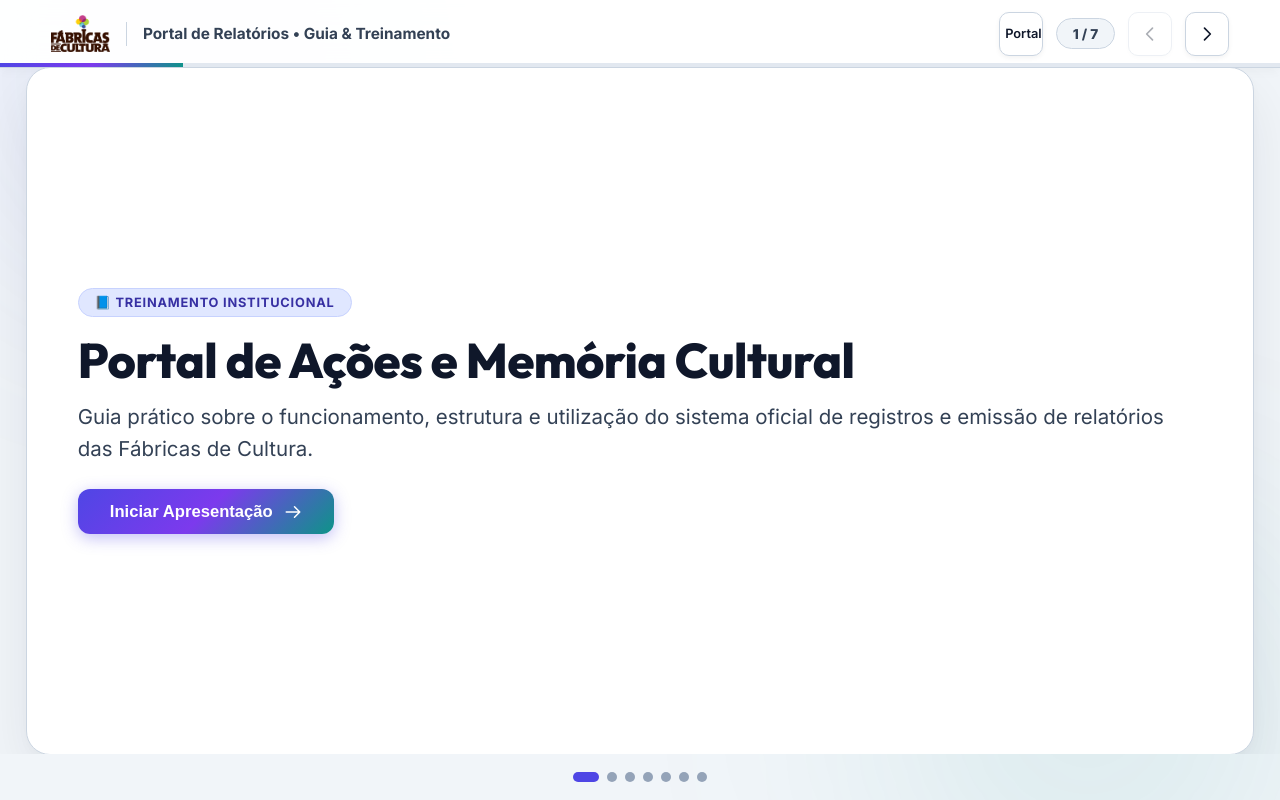
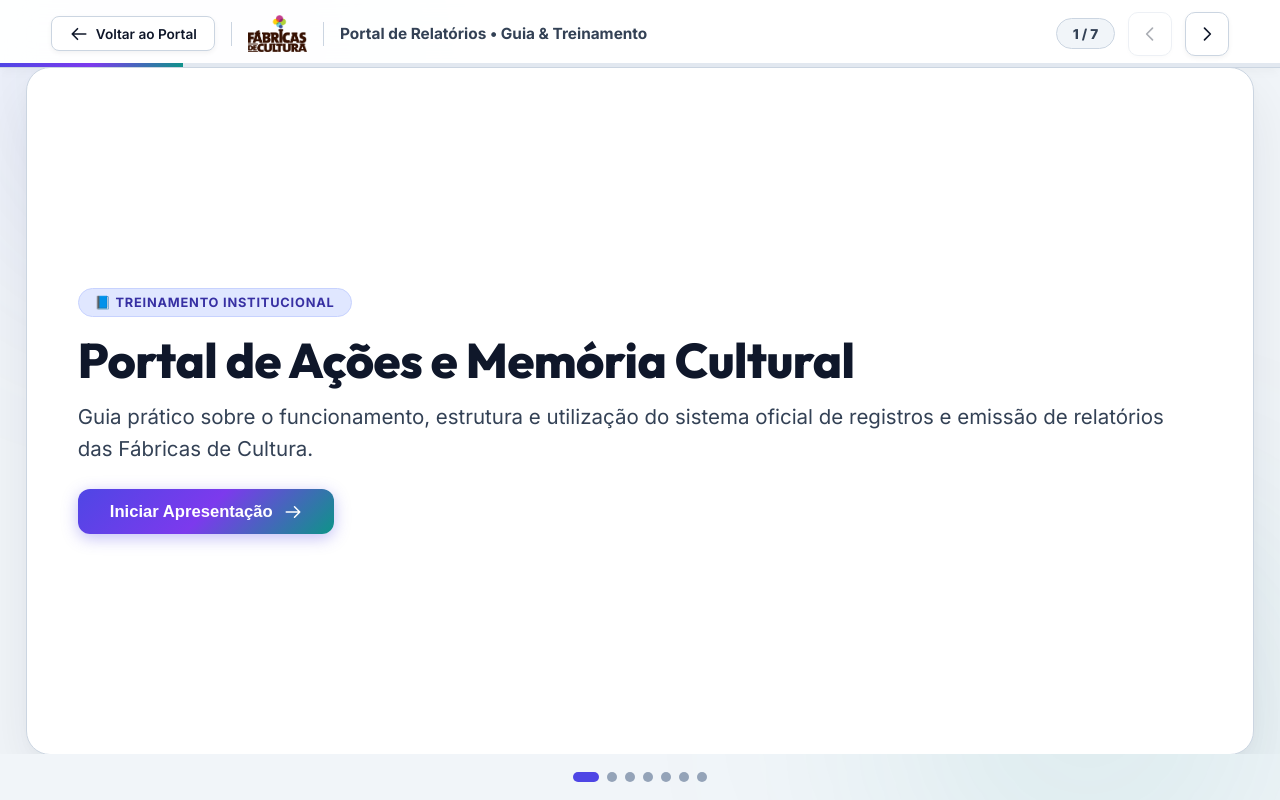
Before and after one commit to desenvolvimentotecnologico-poiesis/Sistema_de_Relatorios_Automatizados, a plain HTML site: page apresentacao.html in a window 1280 px wide. Drawn offline with Linux system fonts and the light colour scheme.

Commit message:
Melhora o design e posicao do botao Voltar ao Portal na apresentacao

```diff
--- a/apresentacao.html
+++ b/apresentacao.html
@@ -124,6 +124,39 @@
             font-weight: 700;
             color: var(--text-muted);
             white-space: nowrap;
+        }
+
+        .btn-back-portal {
+            display: inline-flex;
+            align-items: center;
+            gap: 0.5rem;
+            padding: 0.45rem 1.1rem;
+            background: #ffffff;
+            border: 1px solid var(--bg-card-border);
+            color: var(--text-main);
+            font-weight: 600;
+            font-size: 0.85rem;
+            border-radius: 8px;
+            text-decoration: none;
+            transition: all 0.2s ease;
+            box-shadow: 0 2px 5px rgba(0, 0, 0, 0.05);
+            white-space: nowrap;
+        }
+
+        .btn-back-portal:hover {
+            background: var(--color-pedagogico);
+            border-color: var(--color-pedagogico);
+            color: #ffffff;
+            transform: translateY(-1px);
+            box-shadow: 0 4px 14px rgba(124, 58, 237, 0.25);
+        }
+
+        .btn-back-portal svg {
+            transition: transform 0.2s ease;
+        }
+
+        .btn-back-portal:hover svg {
+            transform: translateX(-3px);
         }
 
         .controls-area {
@@ -455,16 +488,17 @@
         <!-- Cabeçalho -->
         <header class="top-bar">
             <div class="brand-area">
+                <a href="index.html" class="btn-back-portal" title="Voltar ao Portal Principal">
+                    <svg width="18" height="18" fill="none" viewBox="0 0 24 24" stroke="currentColor" stroke-width="2.2"><path stroke-linecap="round" stroke-linejoin="round" d="M10 19l-7-7m0 0l7-7m-7 7h18"/></svg>
+                    <span>Voltar ao Portal</span>
+                </a>
+                <div class="brand-divider"></div>
                 <img src="logo-fabricas.png" alt="Fábricas de Cultura" class="brand-logo">
                 <div class="brand-divider"></div>
                 <span class="brand-text">Portal de Relatórios • Guia & Treinamento</span>
             </div>
 
             <div class="controls-area">
-                <a href="index.html" class="nav-btn" title="Voltar ao Portal" style="display:inline-flex; align-items:center; gap:0.3rem; padding:0 0.75rem; text-decoration:none; color:inherit; font-size:0.8rem; font-weight:600;">
-                    <svg width="18" height="18" fill="none" viewBox="0 0 24 24" stroke="currentColor" stroke-width="2"><path stroke-linecap="round" stroke-linejoin="round" d="M3 12l2-2m0 0l7-7 7 7M5 10v10a1 1 0 001 1h3m10-11l2 2m-2-2v10a1 1 0 01-1 1h-3m-6 0a1 1 0 001-1v-4a1 1 0 011-1h2a1 1 0 011 1v4a1 1 0 001 1m-6 0h6"/></svg>
-                    Portal
-                </a>
                 <span class="slide-indicator" id="slideNum">1 / 7</span>
                 <button class="nav-btn" id="prevBtn" onclick="changeSlide(-1)" title="Anterior (Seta Esquerda)">
                     <svg width="20" height="20" fill="none" viewBox="0 0 24 24" stroke="currentColor" stroke-width="2"><path stroke-linecap="round" stroke-linejoin="round" d="M15 19l-7-7 7-7"/></svg>
@@ -649,10 +683,13 @@
                     </div>
                 </div>
 
-                <div style="margin-top: 1.5rem;">
+                <div style="margin-top: 1.5rem; display: flex; gap: 1rem; flex-wrap: wrap;">
                     <button class="btn-action" onclick="goToSlide(0)">
-                        ↺ Voltar ao Início
+                        ↺ Reassistir Apresentação
                     </button>
+                    <a href="index.html" class="btn-action" style="text-decoration: none; background: #2563eb; display: inline-flex; align-items: center; gap: 0.5rem;">
+                        🏠 Voltar ao Portal de Relatórios
+                    </a>
                 </div>
             </section>
 
```
